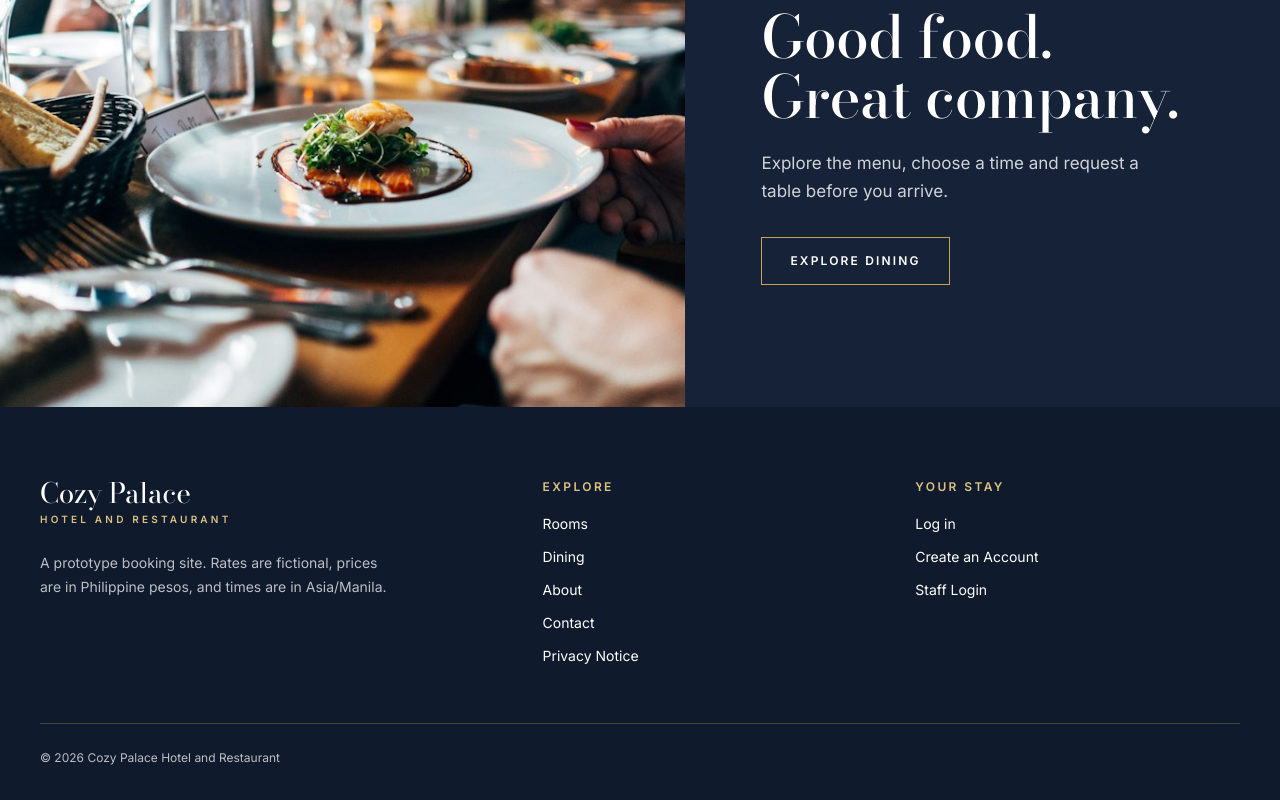
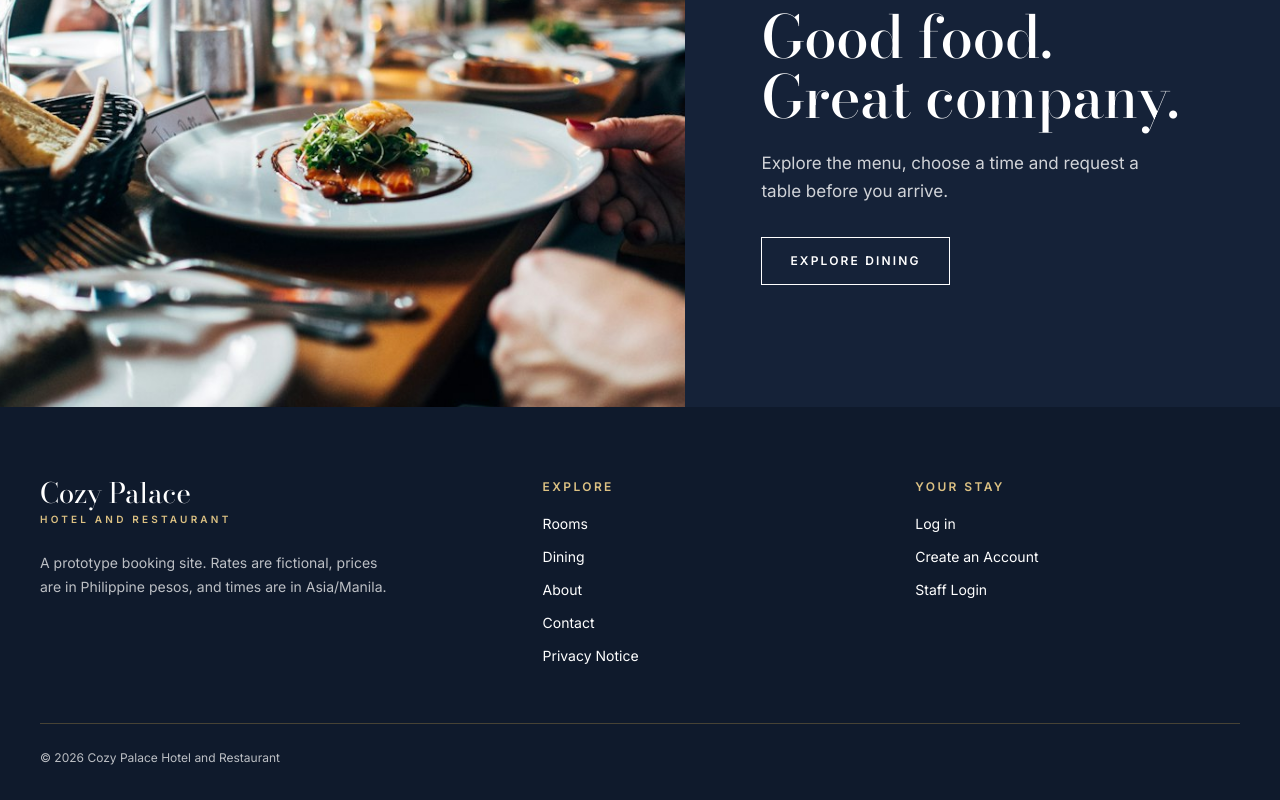
Before and after one commit to neilfrfr/cozy-palace, a Next.js app in the folder frontend/: page / in a window 1280 px wide. Shown: the part 2324-3124 px from the top of the page. Built offline with nearby package versions, Linux system fonts and the light colour scheme; no server answers; the database is empty.

Commit message:
Updated hover button for Explore Dining.

```diff
--- a/frontend/app/hotel.css
+++ b/frontend/app/hotel.css
@@ -194,7 +194,7 @@
   .homepage .home-dining-copy .button.explore-dining:hover {
     background: var(--gold);
     border-color: var(--gold);
-    color: white;
+    color: var(--navy);
   }
   :is(.site-header, .homepage, .public-page) .button.gold:hover {
     background: var(--gold);
@@ -203,7 +203,8 @@
   }
 }
 .homepage .home-dining-copy .button.explore-dining {
-  border-color: var(--gold);
+  background: transparent;
+  border-color: #fff;
   color: white;
 }
 .homepage .home-dining-copy .button.explore-dining:focus-visible {
```
